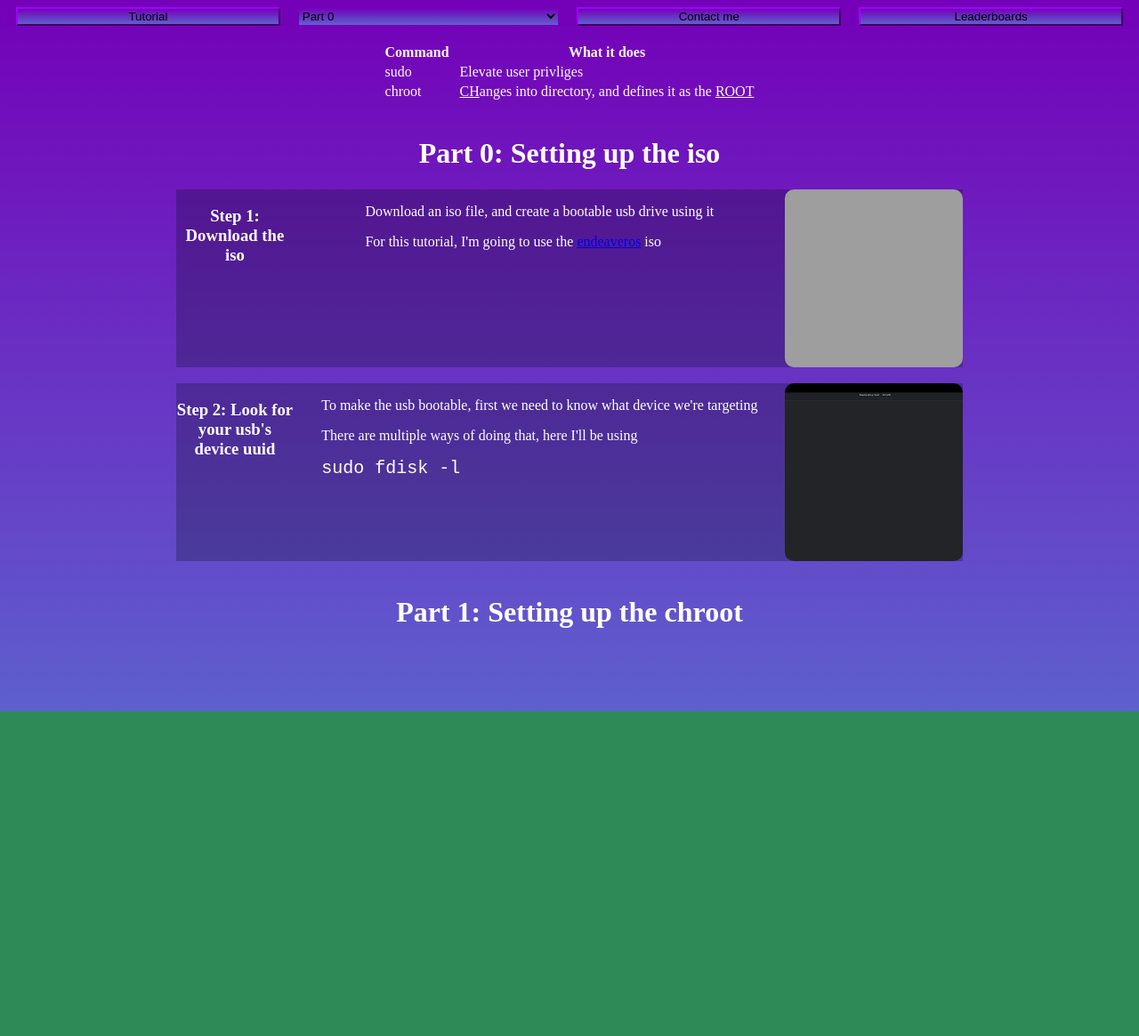
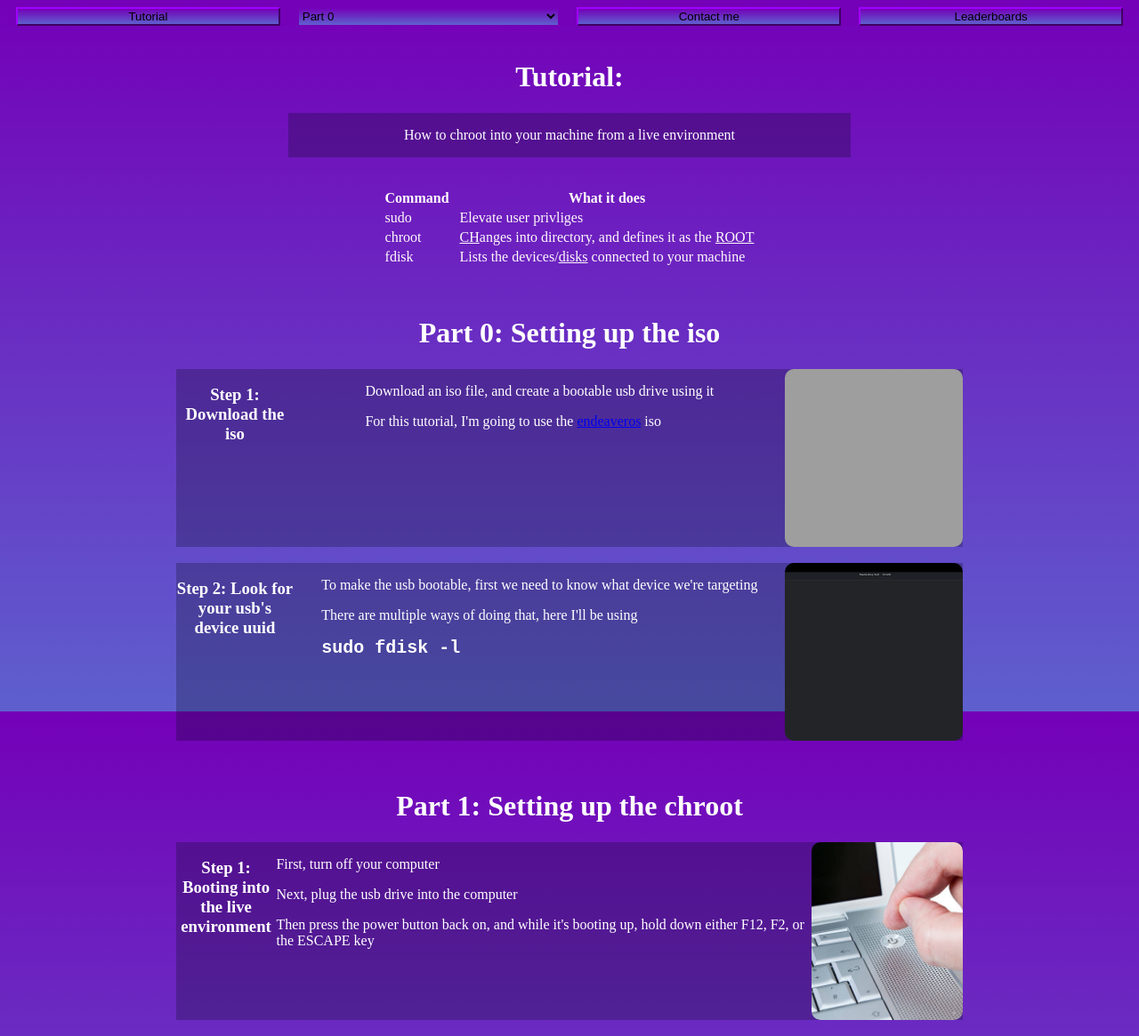
Before and after one commit to AdamFariello/ps-SBA307, a plain HTML site: page index.html in a window 1280 px wide. Shown: the whole page at 89% size. Before the commit the page ends 800 px from the top, so only its background shows below. Drawn offline with Linux system fonts and the light colour scheme; grey boxes are pictures that could not be loaded.

Commit message:
Added a step to part 1 to demonstrate usage of drop down menu at the top

```diff
--- a/index.html
+++ b/index.html
@@ -37,6 +37,12 @@ https://coolors.co/palette/7400b8-6930c3-5e60ce-5390d9-4ea8de-48bfe3-56cfe1-64df
     </div>
     <div style="display:inline-block; width:100%; height:5px;" class="spacer"><!--Spacer--></div>
 
+    <h1>Tutorial:</h1>
+    <div id="tutorialBox">
+        <p style="text-align: center;">How to chroot into your machine from a live environment</p>
+    </div>
+    <div style="display:inline-block; width:100%; height:30px;" class="spacer"><!--Spacer--></div>
+
     <div class="tableDiv"><table class="table" id="commandTable">
         <!--TODO: Make right side of table much wider-->
         <tr>
@@ -51,8 +57,12 @@ https://coolors.co/palette/7400b8-6930c3-5e60ce-5390d9-4ea8de-48bfe3-56cfe1-64df
             <td>chroot</td>
             <td><u>CH</u>anges into directory, and defines it as the <u>ROOT</u></td>
         </tr>
+        <tr>
+            <td>fdisk</td>
+            <td>Lists the devices/<u>disks</u> connected to your machine</td>
+        </tr>
     </table></div>
-    <div style="display:inline-block; width:100%; height:5px;" class="spacer"><!--Spacer--></div>
+    <div style="display:inline-block; width:100%; height:30px;" class="spacer"><!--Spacer--></div>
 
     <h1 id="Part0">Part 0: Setting up the iso</h1>
     <div class="stepBody">
@@ -76,14 +86,27 @@ https://coolors.co/palette/7400b8-6930c3-5e60ce-5390d9-4ea8de-48bfe3-56cfe1-64df
         <div class="stepInsturctions">
             <p>To make the usb bootable, first we need to know what device we're targeting</p>
             <p>There are multiple ways of doing that, here I'll be using</p>
-            <p><code>sudo fdisk -l</code></p>
+            <p><code><b>sudo fdisk -l</b></code></p>
         </div>
 
         <div class="img-container" id="img-container2"></div>
     </div>
-    <div style="display:inline-block; width:100%; height:5px;" class="spacer"><!--Spacer--></div>
+    <div style="display:inline-block; width:100%; height:30px;" class="spacer"><!--Spacer--></div>
 
     <h1 id="Part1">Part 1: Setting up the chroot</h1>
+    <div class="stepBody">
+        <div class="stepBox">
+            <h3>Step 1: Booting into the live environment</h3>
+        </div>
 
+        <div class="stepInsturctions">
+            <p>First, turn off your computer</p>
+            <p>Next, plug the usb drive into the computer</p>
+            <p>Then press the power button back on, and while it's booting up, hold down either F12, F2, or the ESCAPE key</p>
+        </div>
+
+        <div class="img-container" id="img-container3"></div>
+    </div>
+    <div style="display:inline-block; width:100%; height:5px;" class="spacer"><!--Spacer--></div>
 </body>
 </html>
--- a/styles/index.css
+++ b/styles/index.css
@@ -1,3 +1,12 @@
+#tutorialBox {
+    width: 50%;
+    display: flex;
+    justify-content: center;
+    margin-left: auto;
+    margin-right: auto;
+    background-color: RGB(1, 11, 19, 0.25);
+}
+
 .stepBody {
     /*border: 1px solid black;*/
 	width: 70%;
@@ -50,6 +59,10 @@
     background-image: url("../gifs/fdiskCommnadOutput.gif");
 }
 
+#img-container3 {
+    background-image: url("../images/turningOffComputer.jpg");
+}
+
 h1 {
     text-align: center;
 }
```
Also changed, not shown: images/turningOffComputer.jpg (added).
